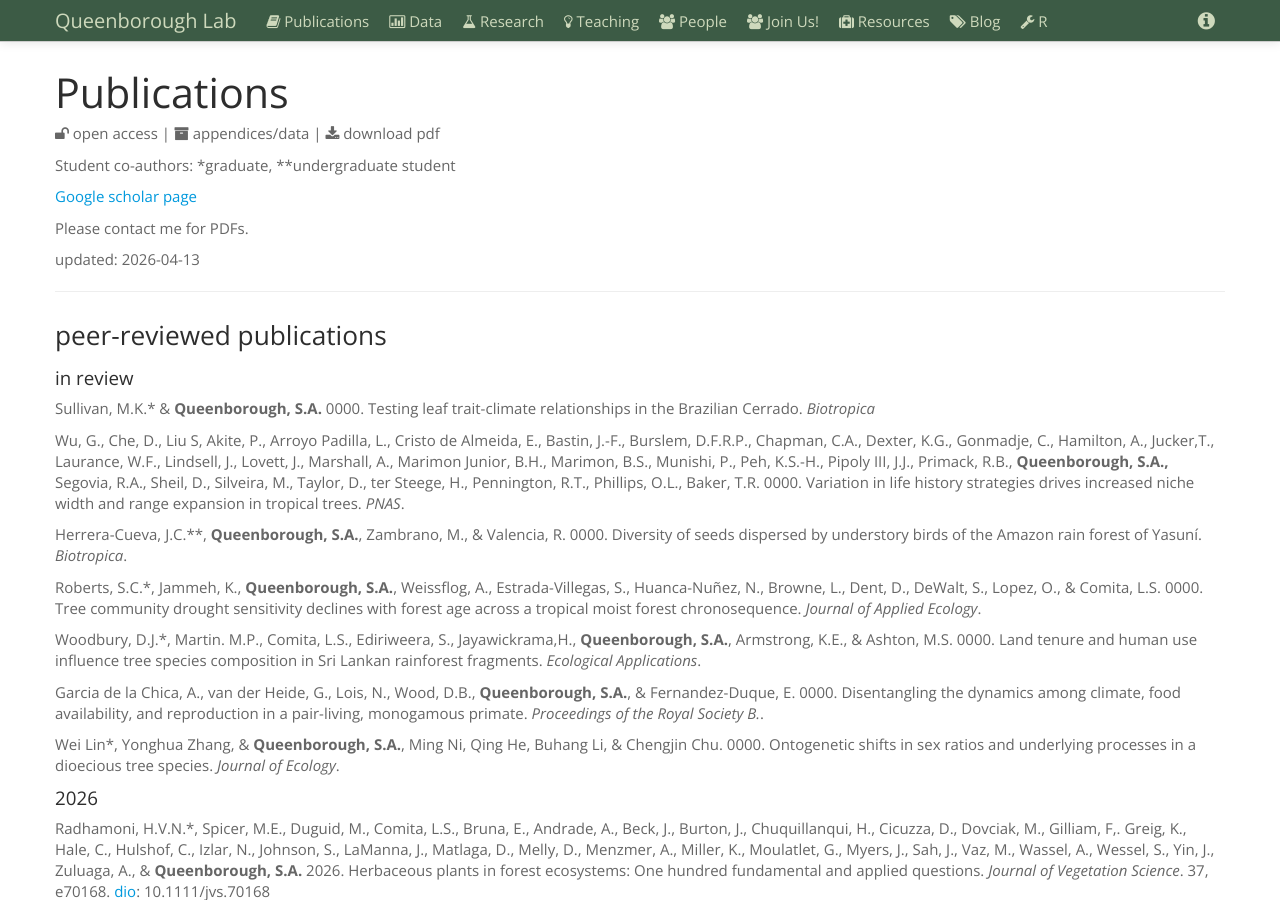
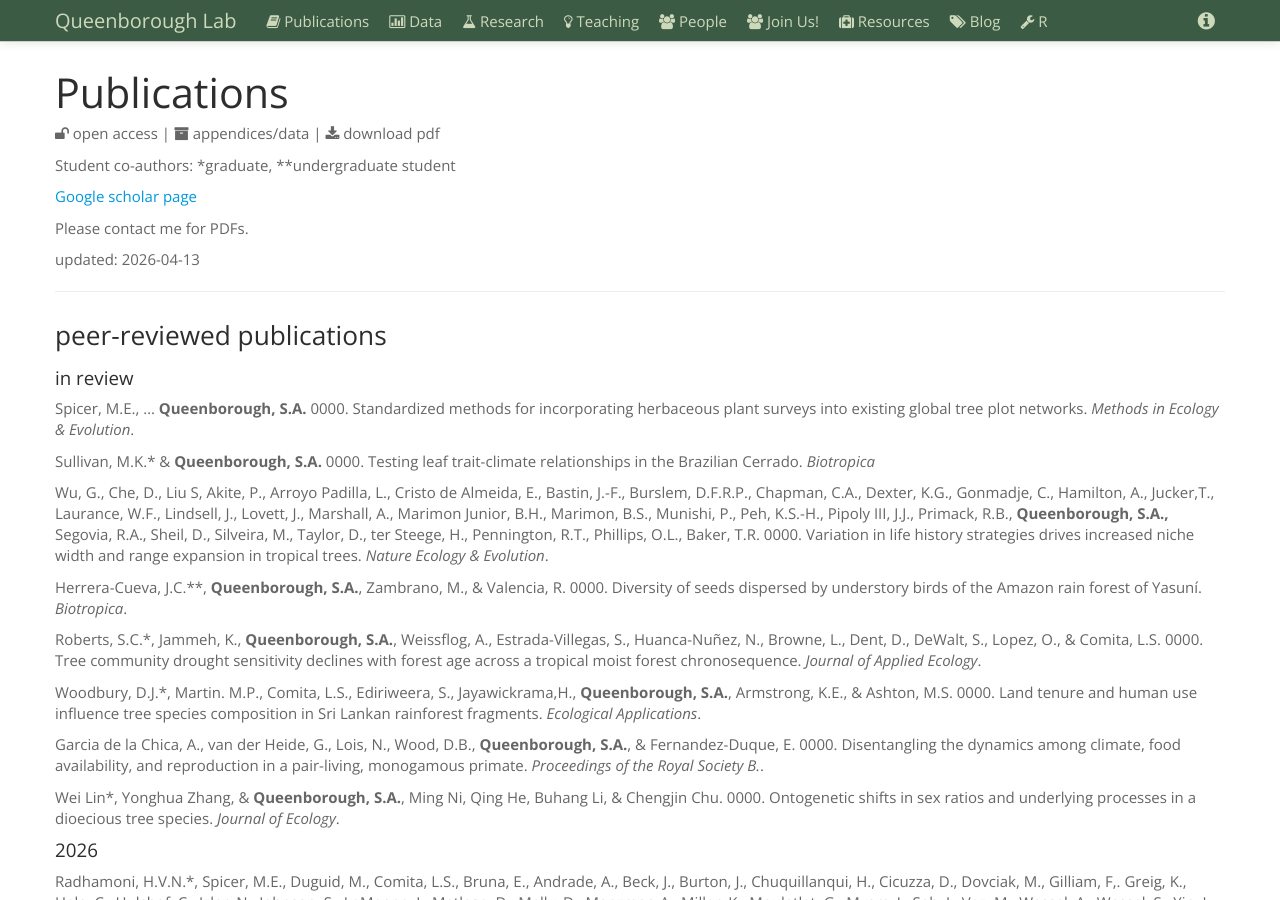
Before and after one commit to saq/saq.github.io, a Jekyll site: the page built from publications.md, in a window 1280 px wide and 900 px high. Built offline with Jekyll 4.4.1, drawn with Linux system fonts in a browser that asks for light colours.

Commit message:
Update publications.md

```diff
--- a/publications.md
+++ b/publications.md
@@ -42,9 +42,11 @@ Young, K.J.\*, Piotto, D., **Queenborough, S.A.**, & Ashton, M.S. 0000. Cacao ag
 
 #### in review
 
+Spicer, M.E., ... **Queenborough, S.A.** 0000. Standardized methods for incorporating herbaceous plant surveys into existing global tree plot networks. *Methods in Ecology & Evolution*.
+
 Sullivan, M.K.\* & **Queenborough, S.A.** 0000. Testing leaf trait-climate relationships in the Brazilian Cerrado. *Biotropica*
 
-Wu, G., Che, D., Liu S, Akite, P., Arroyo Padilla, L., Cristo de Almeida, E., Bastin, J.-F., Burslem, D.F.R.P., Chapman, C.A., Dexter, K.G., Gonmadje, C., Hamilton, A., Jucker,T., Laurance, W.F., Lindsell, J., Lovett, J., Marshall, A., Marimon Junior, B.H., Marimon, B.S., Munishi, P., Peh, K.S.-H., Pipoly III, J.J., Primack, R.B., **Queenborough, S.A.,** Segovia, R.A., Sheil, D., Silveira, M., Taylor, D., ter Steege, H., Pennington, R.T., Phillips, O.L., Baker, T.R. 0000. Variation in life history strategies drives increased niche width and range expansion in tropical trees. *PNAS*.
+Wu, G., Che, D., Liu S, Akite, P., Arroyo Padilla, L., Cristo de Almeida, E., Bastin, J.-F., Burslem, D.F.R.P., Chapman, C.A., Dexter, K.G., Gonmadje, C., Hamilton, A., Jucker,T., Laurance, W.F., Lindsell, J., Lovett, J., Marshall, A., Marimon Junior, B.H., Marimon, B.S., Munishi, P., Peh, K.S.-H., Pipoly III, J.J., Primack, R.B., **Queenborough, S.A.,** Segovia, R.A., Sheil, D., Silveira, M., Taylor, D., ter Steege, H., Pennington, R.T., Phillips, O.L., Baker, T.R. 0000. Variation in life history strategies drives increased niche width and range expansion in tropical trees. *Nature Ecology & Evolution*.
 
 Herrera-Cueva, J.C.\*\*, **Queenborough, S.A.**, Zambrano, M., & Valencia, R. 0000. Diversity of seeds dispersed by understory birds of the Amazon rain forest of Yasuní. *Biotropica*.
 
```
